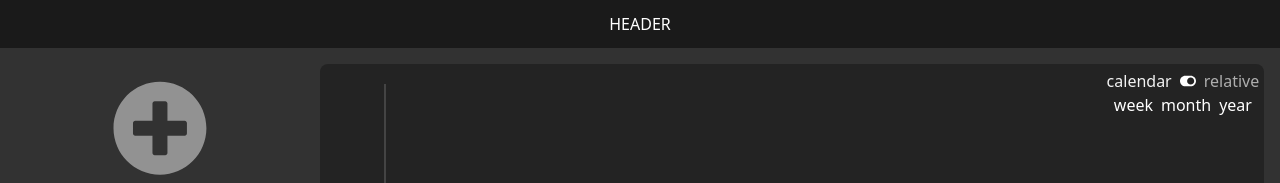
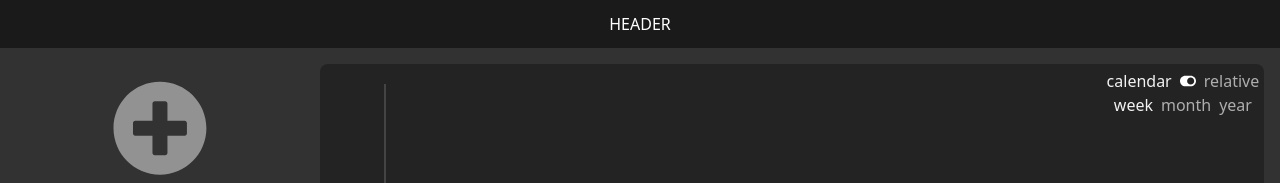
Before and after one commit to serious-pavel/no-pressure, a React (Vite) app: page / in a window 1280 px wide. Shown: the top 183 px of the page. Built offline with nearby package versions, Linux system fonts and the light colour scheme.

Commit message:
style time range controls

```diff
--- a/src/index.css
+++ b/src/index.css
@@ -552,10 +552,12 @@ body {
   user-select: none;
 }
 
-.timeRangeMode {
+.timeRangeMode,
+.timeRangeScale {
   color: oklch(from currentColor calc(l - 0.25) c h);
 }
 
-.timeRangeMode.active {
+.timeRangeMode.active,
+.timeRangeScale.active {
   color: oklch(from currentColor calc(l - 0.04) c h);
 }
```
